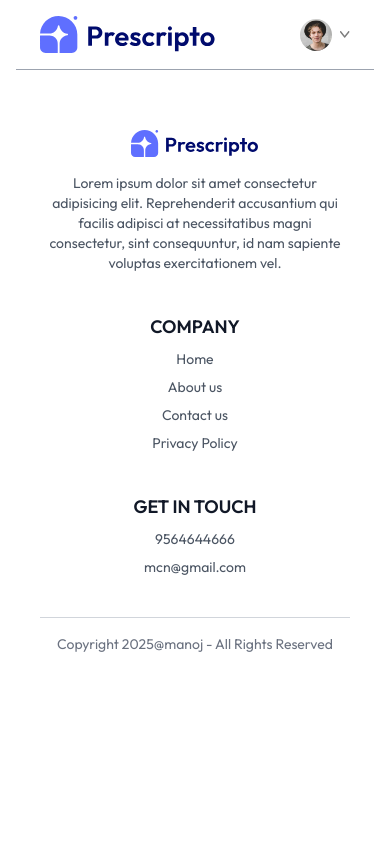
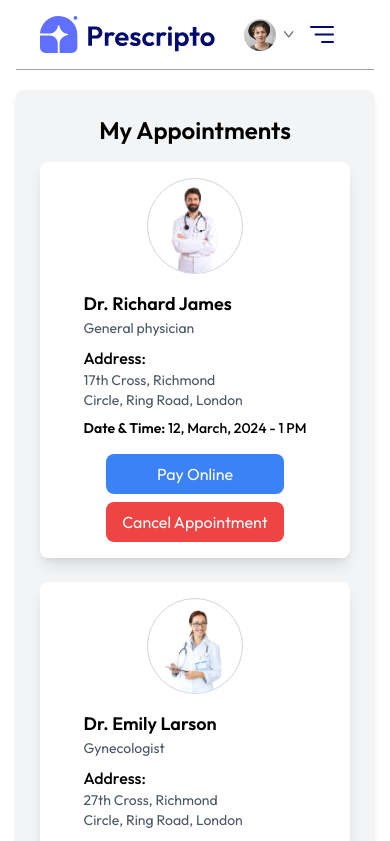
Before and after one commit to manojshrestha003/doctorAppointmentSystem-FrontEnd, a React (Vite) app: page /my-appointments in a window 390 px wide. Shown: the top 841 px of the page. Built offline with nearby package versions, Linux system fonts and the light colour scheme.

Commit message:
update navBar

```diff
--- a/src/components/Navbar.jsx
+++ b/src/components/Navbar.jsx
@@ -51,6 +51,32 @@ const Navbar = () => {
             Create Account
           </button>
         }
+       <img
+  onClick={() => setShowMenu(true)}
+  className="w-6 md:hidden cursor-pointer"
+  src={assets.menu_icon}
+  alt="menu icon"
+/>
+
+{/* Mobile Menu */}
+<div className={`${showMenu ? 'fixed w-full h-screen' : 'w-0 h-0'} md:hidden right-0 top-0 z-20 bg-white transition-all duration-300 overflow-hidden`}>
+  <div className="flex justify-between items-center p-4 border-b">
+    <img src={assets.logo} alt="logo" className="w-32" />
+    <img
+      onClick={() => setShowMenu(false)}
+      src={assets.cross_icon}
+      alt="close menu"
+      className="w-6 cursor-pointer"
+    />
+  </div>
+
+  <ul className="flex flex-col items-center space-y-4 mt-6">
+    <NavLink onClick={()=>{setShowMenu(false)}} to={'/'} className="text-lg font-semibold hover:text-blue-500 transition">HOME</NavLink>
+    <NavLink onClick={()=>{setShowMenu(false)}} to={'/doctors'} className="text-lg font-semibold hover:text-blue-500 transition">ALL DOCTORS</NavLink>
+    <NavLink onClick={()=>{setShowMenu(false)}} to={'/about'} className="text-lg font-semibold hover:text-blue-500 transition">ABOUT</NavLink>
+    <NavLink onClick={()=>{setShowMenu(false)}} to={'/contact'} className="text-lg font-semibold hover:text-blue-500 transition">CONTACT</NavLink>
+  </ul>
+</div>
 
       </div>
     </div>
--- a/src/pages/MyAppointments.jsx
+++ b/src/pages/MyAppointments.jsx
@@ -1,11 +1,35 @@
-import React from 'react'
+import React, { useContext } from 'react';
+import { AppContex } from '../Context/AppContext';
 
 const MyAppointments = () => {
+  const { doctors } = useContext(AppContex);
+
   return (
-    <div>
+    <div className="max-w-4xl mx-auto p-6 bg-gray-100 rounded-lg shadow-md">
+      <h2 className="text-2xl font-semibold mb-4 text-center">My Appointments</h2>
+      <div className="space-y-6">
+        {doctors.slice(0, 2).map((item, index) => (
+          <div key={index} className="bg-white p-4 rounded-lg shadow-lg flex flex-col md:flex-row items-center md:items-start gap-4">
+            <div className="w-24 h-24 flex-shrink-0">
+              <img src={item.image} alt={item.name} className="w-full h-full object-cover rounded-full border border-gray-300" />
+            </div>
+            <div className="flex-1">
+              <p className="text-lg font-semibold">{item.name}</p>
+              <p className="text-sm text-gray-600">{item.speciality}</p>
+              <p className="mt-2 font-medium">Address:</p>
+              <p className="text-sm text-gray-600">{item.address.line1}</p>
+              <p className="text-sm text-gray-600">{item.address.line2}</p>
+              <p className="mt-2 text-sm font-medium"><span className="font-semibold">Date & Time:</span> 12, March, 2024 - 1 PM</p>
+            </div>
+            <div className="flex flex-col gap-2 md:flex-row md:gap-4">
+              <button className="px-4 py-2 bg-blue-500 text-white rounded-lg hover:bg-blue-600 transition">Pay Online</button>
+              <button className="px-4 py-2 bg-red-500 text-white rounded-lg hover:bg-red-600 transition">Cancel Appointment</button>
+            </div>
+          </div>
+        ))}
+      </div>
+    </div>
+  );
+};
 
-    </div>
-  )
-}
-
-export default MyAppointments
+export default MyAppointments;
```
